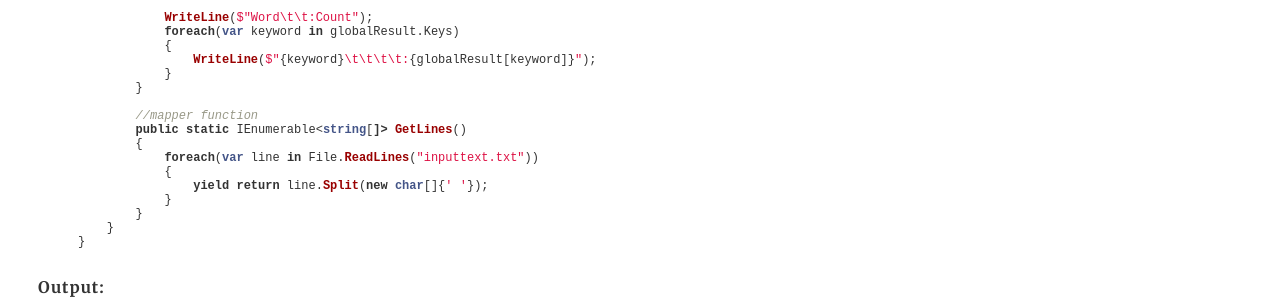
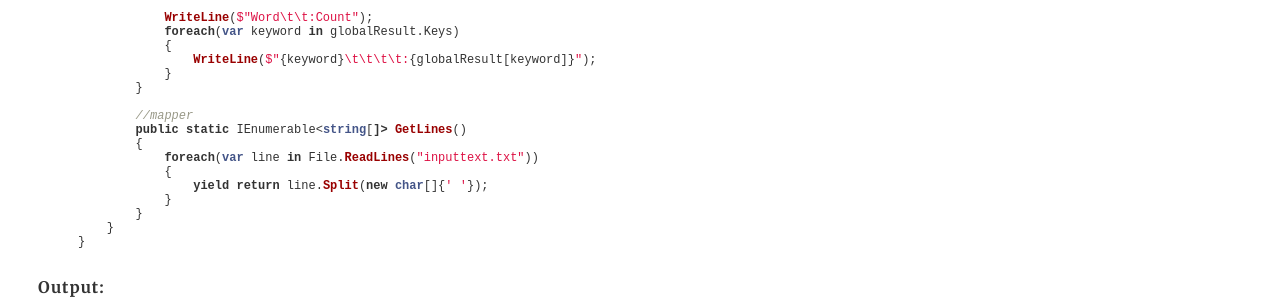
Before and after one commit to srirangamv/srirangamv.github.io, a Jekyll site: the page built from _posts/2016-07-31-map-reduce-combine-net-prallel-programming.md, in a window 1280 px wide. Shown: the part 1032-1332 px from the top of the page. Built offline with Jekyll 4.4.1, drawn with Linux system fonts in a browser that asks for light colours.

Commit message:
new post's html changes.

```diff
--- a/_posts/2016-07-31-map-reduce-combine-net-prallel-programming.md
+++ b/_posts/2016-07-31-map-reduce-combine-net-prallel-programming.md
@@ -65,7 +65,7 @@
             }
         }
 
-        //mapper function
+        //mapper
         public static IEnumerable<string[]> GetLines()
         {
             foreach(var line in File.ReadLines("inputtext.txt"))
@@ -81,6 +81,7 @@
 <b>Output:</b>
 <p class="output">
 Word    :Count
+<br>
 The             :5
 ...
 </p>
```
